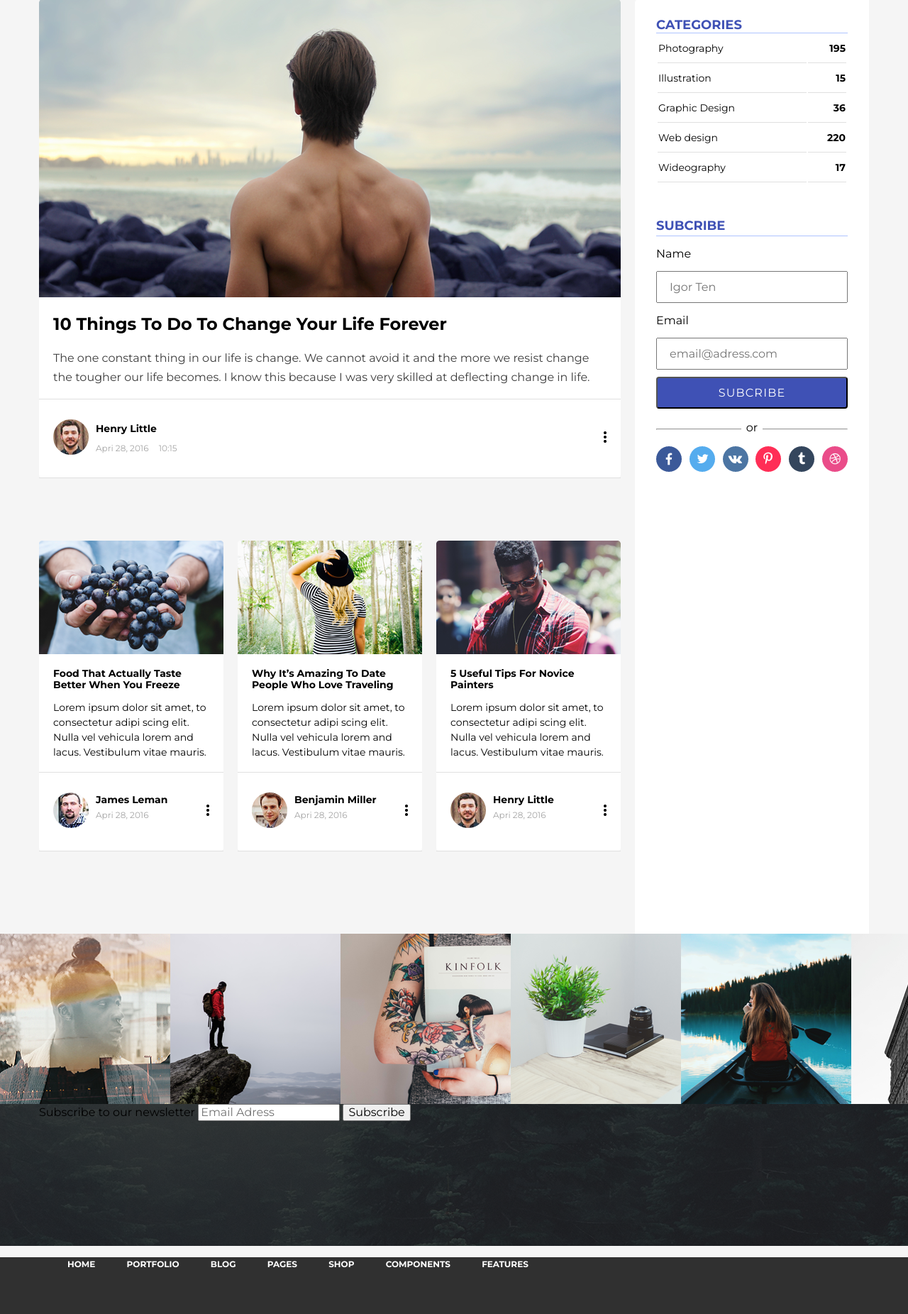
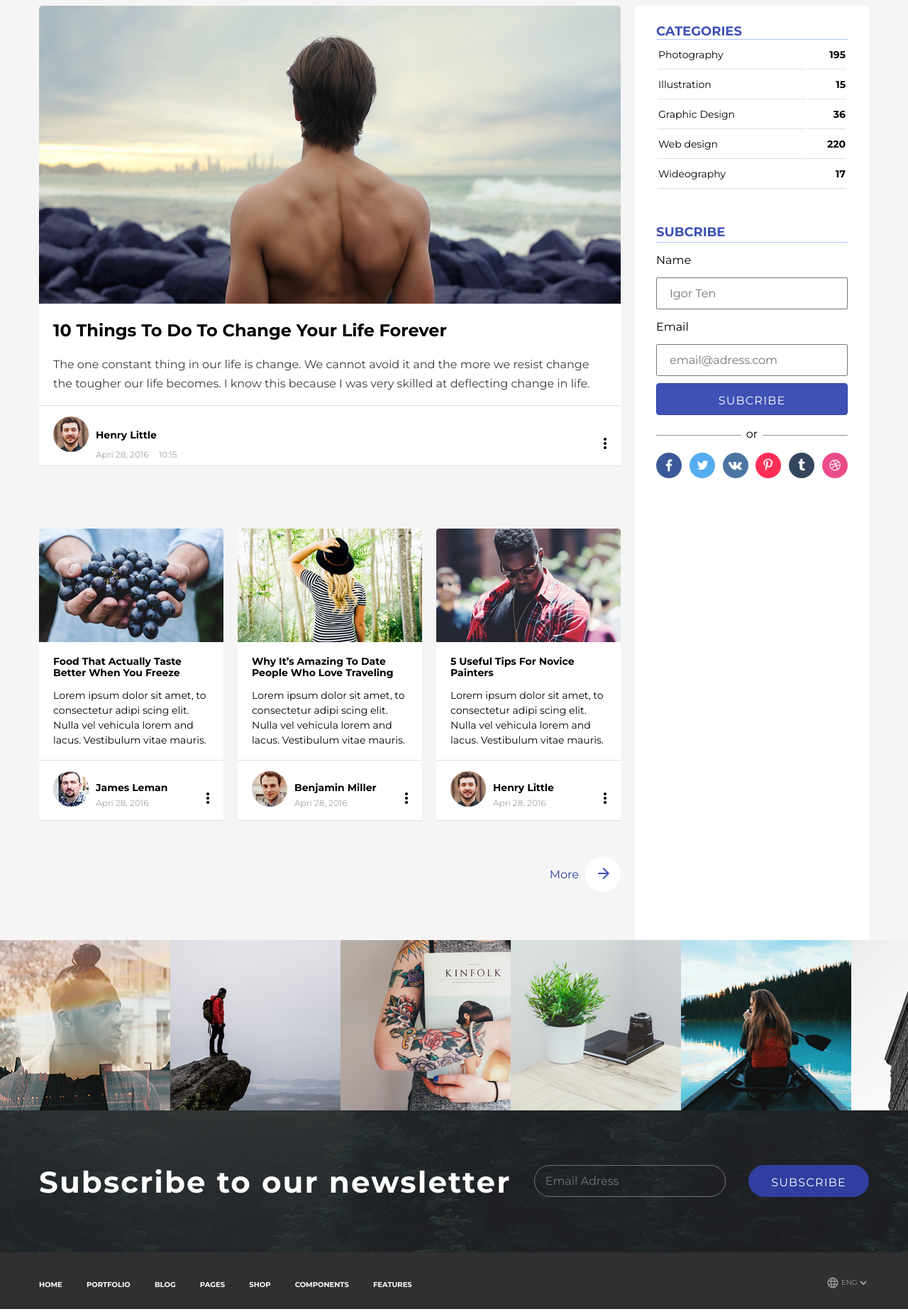
Before and after one commit to lelekann/hw1, a PHP site: page / in a window 1280 px wide; the page is wider, and only the part inside the window is pictured. Shown: the part 891-2743 px from the top of that part at 71% size. Run offline with PHP 8.4, Linux system fonts and the light colour scheme.

Commit message:
third day of torment. need to fix img and fonts. don't forget about validators

```diff
--- a/hw4/index.html
+++ b/hw4/index.html
@@ -85,7 +85,7 @@
           <input id="username" placeholder="Igor Ten" required>
           <label for="email">Email</label>
           <input id="email" type="email" placeholder="email@adress.com" required>
-          <button class="aside-button">Subcribe</button>
+          <button class="aside-button button">Subcribe</button>
         </form>
         <hr>
         <span>or</span>
@@ -158,29 +158,40 @@
           </div>
         </div>
       </section>
+
+      <section class="container">
+        <div class="read-more">
+          <p>More</p>
+          <a href="#"><img src="img/arrow_forward.png"></a>
+        </div>
+      </section>
+
     </section>
 
     <section class="insta-photo">
-      <img src="img/inst01.png" alt="">
-      <img src="img/inst1.png" alt="">
-      <img src="img/inst2.png" alt="">
-      <img src="img/inst3.png" alt="">
-      <img src="img/inst4.png" alt="">
-      <img src="img/inst5.png" alt="">
-      <img src="img/inst6.png" alt="">
-      <img src="img/inst7.png" alt="">
+      <img src="img/inst01.png" alt="Cute afroamerican">
+      <img src="img/inst1.png" alt="Man on the top of the rock">
+      <img src="img/inst2.png" alt="Girl with a book">
+      <img src="img/inst3.png" alt="Something green with something black">
+      <img src="img/inst4.png" alt="Girl in the boat">
+      <img src="img/inst5.png" alt="Beautiful house">
+      <img src="img/inst6.png" alt="Girl in the field">
+      <img src="img/inst7.png" alt="Flowers">
     </section>
 
     <section class="subscribe">
-      <form class="container">
-        <label for="email">Subscribe to our newsletter</label>
-        <input id="email" type="email" placeholder="Email Adress">
-        <button>Subscribe</button>
+      <div class="container">
+        <form>
+        <label for="email-bottom">Subscribe to our newsletter</label>
+        <input id="email-bottom" type="email" placeholder="Email Adress">
+        <button class="button">Subscribe</button>
       </form>
+      </div>
     </section>
 
     <footer>
-      <nav class="container">
+      <div class="container">
+        <nav>
           <ul class="footer-nav">
             <li><a href="index.html">Home</a></li>
             <li><a href="#">Portfolio</a></li>
@@ -191,6 +202,15 @@
             <li><a href="#">Features</a></li>
           </ul>
         </nav>
+        <div class="language">
+          <img src="img/language.png" alt="planet">
+          <select>
+            <option value="eng">Eng</option>
+            <option value="rus">Rus</option>
+            <option value="ukr">Ukr</option>
+          </select>
+        </div>
+      </div>
     </footer>
   </body>
 </html>
--- a/hw4/style.css
+++ b/hw4/style.css
@@ -1,52 +1,20 @@
-/* Document
-   ========================================================================== */
-
-/**
- * 1. Correct the line height in all browsers.
- * 2. Prevent adjustments of font size after orientation changes in iOS.
- */
-
 html {
   line-height: 1.15; /* 1 */
   -webkit-text-size-adjust: 100%; /* 2 */
 }
 
-/* Sections
-   ========================================================================== */
-
-/**
- * Remove the margin in all browsers.
- */
-
 body {
   margin: 0;
 }
-
-/**
- * Render the `main` element consistently in IE.
- */
 
 main {
   display: block;
 }
 
-/**
- * Correct the font size and margin on `h1` elements within `section` and
- * `article` contexts in Chrome, Firefox, and Safari.
- */
-
 h1 {
   font-size: 2em;
   margin: 0.67em 0;
 }
-
-/* Grouping content
-   ========================================================================== */
-
-/**
- * 1. Add the correct box sizing in Firefox.
- * 2. Show the overflow in Edge and IE.
- */
 
 hr {
   box-sizing: content-box; /* 1 */
@@ -54,54 +22,17 @@ hr {
   overflow: visible; /* 2 */
 }
 
-/* Text-level semantics
-   ========================================================================== */
-
-/**
- * Remove the gray background on active links in IE 10.
- */
-
 a {
   background-color: transparent;
 }
-
-/**
- * 1. Remove the bottom border in Chrome 57-
- * 2. Add the correct text decoration in Chrome, Edge, IE, Opera, and Safari.
- */
-
-abbr[title] {
-  border-bottom: none; /* 1 */
-  text-decoration: underline; /* 2 */
-  text-decoration: underline dotted; /* 2 */
-}
-
-/**
- * Add the correct font size in all browsers.
- */
 
 small {
   font-size: 80%;
 }
 
-/* Embedded content
-   ========================================================================== */
-
-/**
- * Remove the border on images inside links in IE 10.
- */
-
 img {
   border-style: none;
 }
-
-/* Forms
-   ========================================================================== */
-
-/**
- * 1. Change the font styles in all browsers.
- * 2. Remove the margin in Firefox and Safari.
- */
 
 button,
 input,
@@ -114,29 +45,15 @@ textarea {
   margin: 0; /* 2 */
 }
 
-/**
- * Show the overflow in IE.
- * 1. Show the overflow in Edge.
- */
-
 button,
 input { /* 1 */
   overflow: visible;
 }
 
-/**
- * Remove the inheritance of text transform in Edge, Firefox, and IE.
- * 1. Remove the inheritance of text transform in Firefox.
- */
-
 button,
 select { /* 1 */
   text-transform: none;
 }
-
-/**
- * Correct the inability to style clickable types in iOS and Safari.
- */
 
 button,
 [type="button"],
@@ -144,10 +61,6 @@ button,
 [type="submit"] {
   -webkit-appearance: button;
 }
-
-/**
- * Remove the inner border and padding in Firefox.
- */
 
 button::-moz-focus-inner,
 [type="button"]::-moz-focus-inner,
@@ -157,22 +70,12 @@ button::-moz-focus-inner,
   padding: 0;
 }
 
-/**
- * Restore the focus styles unset by the previous rule.
- */
-
 button:-moz-focusring,
 [type="button"]:-moz-focusring,
 [type="reset"]:-moz-focusring,
 [type="submit"]:-moz-focusring {
   outline: 1px dotted ButtonText;
 }
-
-
-/**
- * 1. Correct the inability to style clickable types in iOS and Safari.
- * 2. Change font properties to `inherit` in Safari.
- */
 
 ::-webkit-file-upload-button {
   -webkit-appearance: button; /* 1 */
@@ -195,7 +98,7 @@ body {
 *,
 *:before,
 *:after {
-  -webkit-box-sizing: border-box;
+  box-sizing: border-box;
 }
 
 .container,
@@ -244,7 +147,7 @@ header {
 
 .header-nav a {
   color: #fff;
-  font-weight: bold;
+  font-weight: 700;
   font-size: 14px;
   text-decoration: none;
   text-transform: uppercase;
@@ -280,21 +183,24 @@ h1 {
 /*----button----*/
 .button {
   width: 170px;
+  height: 45px;
   background: #303f9f;
   color: #fff;
   border-radius: 30px;
   text-decoration: none;
   text-transform: uppercase;
-  line-height: 36px;
+  line-height: 45px;
   text-align: center;
   vertical-align: middle;
+  letter-spacing: 1.2px;
   margin-bottom: 225px;
+  cursor: pointer;
+  border: 1px solid #303f9f;
 }
 
-.button:hover,
-.aside-button:hover {
+.button:hover {
   background: #2b3577;
-  border: 1px solid #000;
+  color: #969697;
 }
 /*----end-button----*/
 
@@ -334,7 +240,7 @@ main content
 h2,
 h3 {
   text-transform: capitalize;
-  font: bold 18px / 29px;
+  font: 700 18px / 29px;
 }
 
 .signature p {
@@ -346,14 +252,14 @@ h3 {
 .user {
   border-bottom: 1px solid #e0e0e0;
   border-top: 1px solid #e0e0e0;
-  padding: 28px 20px;
+  padding: 15px 20px;
   position: relative;
 
 }
 
 .detail .name {
   font-size: 14px;
-  font-weight: bold;
+  font-weight: 700;
   color: #000;
   margin: 0;
 }
@@ -401,7 +307,7 @@ aside {
 
 .caption {
   font-size: 18px;
-  font-weight: bold;
+  font-weight: 700;
   color: #3f51b5;
   text-transform: uppercase;
   text-align: left;
@@ -421,7 +327,7 @@ td {
 }
 
 td:nth-child(2n) {
-  font-weight: bold;
+  font-weight: 700;
   text-align: right;
 }
 
@@ -446,13 +352,8 @@ td:nth-child(2n) {
 .aside-button {
   margin: 10px 0 20px;
   width: 100%;
-  height: 45px;
   border-radius: 4px;
   background: #3f51b5;
-  color: #fff;
-  font-size: 16px;
-  text-transform: uppercase;
-  letter-spacing: 1.2px;
 }
 
 span {
@@ -478,7 +379,7 @@ second section in main menu
 .article2 {
   display: flex;
   justify-content: space-between;
-  margin-top: 88px;
+  margin: 88px 0 50px;
 }
 
 .bgwhite {
@@ -495,7 +396,38 @@ h3,
 .article2 p {
   line-height: 21px;
 }
+/*
+====================================================================
+read more
+====================================================================
+*/
+.read-more {
+  height: 50px;
+  width: 820px;
+  display: flex;
+  justify-content: flex-end;
+  align-items: center;
+}
 
+.read-more p {
+  color: #303f9f;
+  font-size: 16px;
+  margin: 0 9px;
+}
+
+.read-more a {
+  height: 50px;
+  width: 50px;
+  border-radius: 50px;
+  background: #fff;
+  position: relative;
+}
+
+.read-more img {
+  position: absolute;
+  top: 16px;
+  left: 18px;
+}
 /*
 ====================================================================
 gallery
@@ -517,6 +449,33 @@ subscribe
     url(img/bg-footer.png) no-repeat center top / cover,
     url(img/bg-footer2.png);
   height: 200px;
+  padding-top: 77px;
+}
+
+.subscribe form {
+  display: flex;
+  justify-content: space-between;
+}
+
+.subscribe label {
+  color: #fff;
+  font-size: 42px;
+  font-weight: 700;
+  letter-spacing: 2.1px;
+}
+
+.subscribe input {
+  height: 45px;
+  width: 270px;
+  border-radius: 22px;
+  padding: 20px 15px;
+  border: 1px solid #747678;
+  color: #747678;
+  background: none;
+}
+
+.subscribe button {
+  margin: 0;
 }
 
 /*
@@ -524,22 +483,43 @@ subscribe
 footer
 ====================================================================
 */
+
 footer {
   height: 80px;
   background: #303030;
 }
 
+.footer-nav {
+  margin-top: 35px;
+  float: left;
+  padding: 0;
+}
+
 .footer-nav li {
   display: inline;
-  padding: 0;
-  margin-right: 40px;
   list-style: none;
+  margin-right: 30px;
 }
 
 .footer-nav a{
   color: #fff;
   text-decoration: none;
   text-transform: uppercase;
-  font-size: 12px;
-  font-weight: bold;
+  font-size: 10px;
+  font-weight: 700;
 }
+
+.language {
+  display: flex;
+  margin-top: 35px;
+  float: right;
+}
+
+select {
+  background: none;
+  color: #989898;
+  font-size: 10px;
+  text-transform: uppercase;
+  border: none;
+  cursor: pointer;
+}
```
Also changed, not shown: hw4/img/arrow_down_language.png (added), hw4/img/arrow_forward.png (added), hw4/img/language.png (added). Lines whose indentation alone changed are shown as unchanged.
